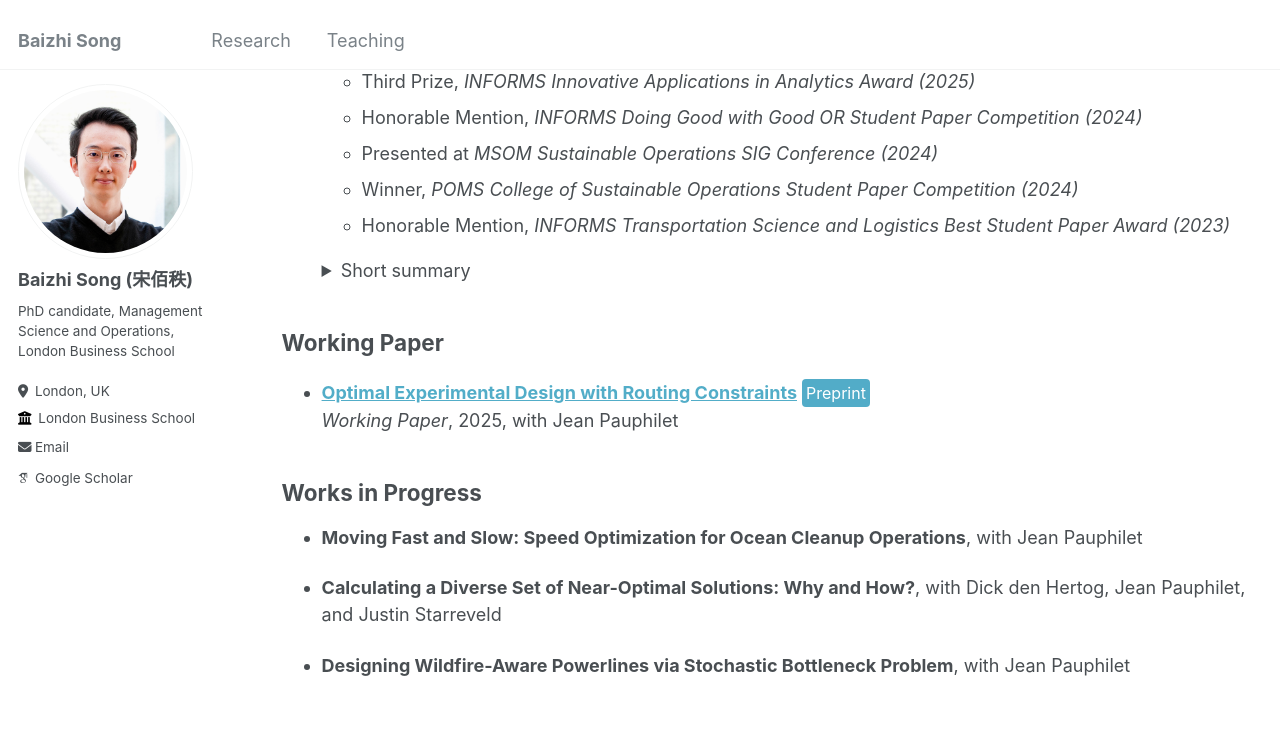
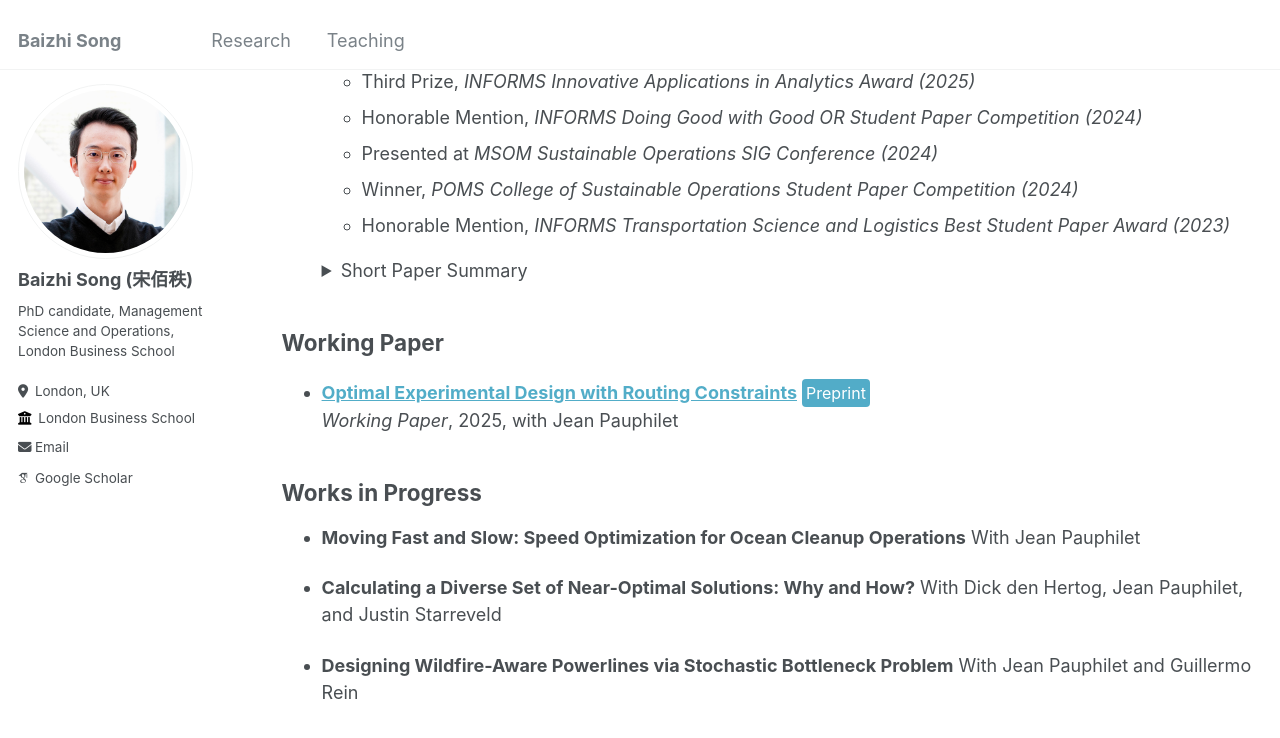
Before and after one commit to Baizhi-Song/baizhi-song.github.io, a Jekyll site: the page built from _pages/research.md, in a window 1280 px wide and 900 px high, scrolled down 485 px. Shown: the top 738 px of the window. Built offline with Jekyll 4.4.1, drawn with Linux system fonts in a browser that asks for light colours; some web fonts are replaced.

Commit message:
Update research.md

```diff
--- a/_pages/research.md
+++ b/_pages/research.md
@@ -26,24 +26,24 @@ header:
 
   <details style="margin: 0.5em 0 1em; padding-top: 0.5em;">
     <summary style="cursor: pointer; ">
-      Short summary
+      Short Paper Summary
     </summary>
     <p>
       Increasing ocean plastic pollution is irreversibly harming ecosystems and human economic activities. We partner with a Dutch NGO, <a href="https://theoceancleanup.com/">The Ocean Cleanup (TOC)</a>, and use optimization to help clean up oceans from plastic faster.
       In our paper, we optimize the route of their plastic collection system in the ocean to maximize the quantity of plastic collected over time.
       On one-year ocean data, our optimization-based routing approach increases the quantity of plastic collected by over 60% compared with their current routing strategy, hence speeding up the progress towards plastic-free oceans.
     </p>
-    <div style="display: flex; gap: 1em; flex-wrap: wrap;">
-      <figure style="flex: 1 1 40%; margin: 0;">
-        <img src="/images/01_TOC/TOC_system02.jpg" alt="" style="width: 100%; border-radius: 4px;">
+    <div style="display: flex; gap: 1em; flex-wrap: wrap; align-items: flex-start;">
+      <figure style="flex: 1 1 38%; margin: 0;">
+        <img src="/images/01_TOC/TOC_system02.jpg" alt="" style="width: 100%; height: auto;border-radius: 4px;">
         <figcaption style="text-align: center; font-size: 0.85em;">
-          Cleaning system 002 (TOC)
+          Plastic collection system 002 (TOC)
         </figcaption>
       </figure>
       <figure style="flex: 1 1 55%; margin: 0;">
-        <img src="/images/01_TOC/path_demo_weather_2month_HD-ppt.gif" alt="" style="width: 100%; border-radius: 4px;">
+        <img src="/images/01_TOC/path_demo_weather_2month_HD-ppt.gif" alt="" style="width: 100%; height: auto; border-radius: 4px;">
         <figcaption style="text-align: center; font-size: 0.85em;">
-          Animation of cleaning route
+          Animation of plastic collection route
         </figcaption>
       </figure>
     </div>
@@ -58,11 +58,14 @@ header:
 
 ## Works in Progress
 
-- **Moving Fast and Slow: Speed Optimization for Ocean Cleanup Operations**, with Jean Pauphilet
+- **Moving Fast and Slow: Speed Optimization for Ocean Cleanup Operations**
+With Jean Pauphilet
 
-- **Calculating a Diverse Set of Near-Optimal Solutions: Why and How?**, with Dick den Hertog, Jean Pauphilet, and Justin Starreveld
+- **Calculating a Diverse Set of Near-Optimal Solutions: Why and How?**
+With Dick den Hertog, Jean Pauphilet, and Justin Starreveld
 
-- **Designing Wildfire-Aware Powerlines via Stochastic Bottleneck Problem**, with Jean Pauphilet
+- **Designing Wildfire-Aware Powerlines via Stochastic Bottleneck Problem**
+With Jean Pauphilet and Guillermo Rein
 
 
 <!-- {% if site.author.googlescholar %}
```
